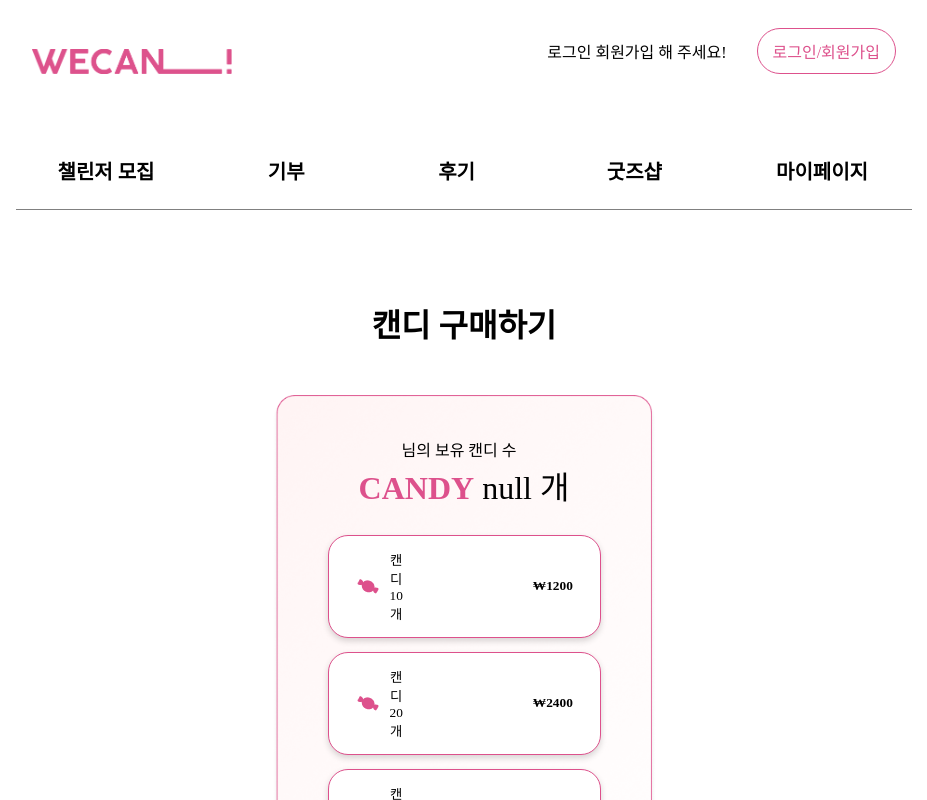
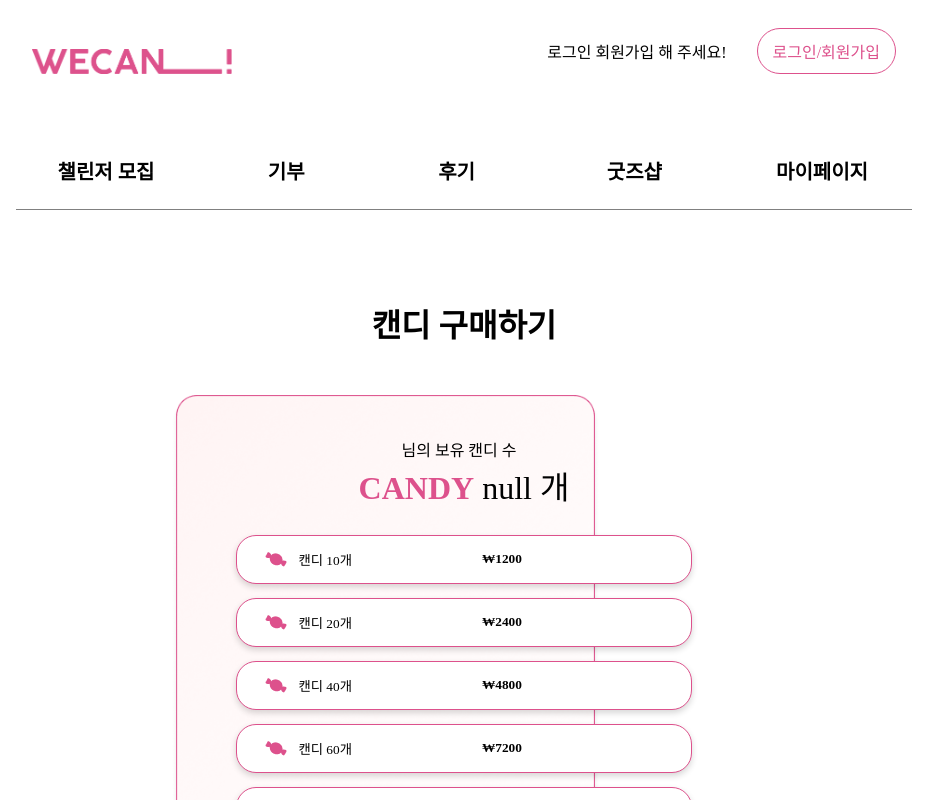
Before and after one commit to withtaylors/WECAN, a React (Create React App) app: page /mypage/candy in a window 1280 px wide. Shown: the top 800 px of the page, without its empty margins (176-1103 px from the left). Built offline with nearby package versions, Linux system fonts and the light colour scheme; a web font is replaced by a local one.

Commit message:
[update] Candp.main maxwidth 변경

```diff
--- a/src/Pages/MyPage/Candy/Styled/Candy.main.js
+++ b/src/Pages/MyPage/Candy/Styled/Candy.main.js
@@ -42,6 +42,10 @@ export const PurchaseWrapper = styled.div`
   text-align: center;
   align-items: center;
   justify-content: center;
+
+  @media (max-width: 1500px) {
+    width: 50%;
+  }
 `;
 
 export const ProfileWrapper = styled.div`
@@ -50,6 +54,7 @@ export const ProfileWrapper = styled.div`
   align-items: center;
   justify-content: center;
 `;
+
 export const UserNameContainer = styled.div`
   display: flex;
   align-items: center;
@@ -57,10 +62,12 @@ export const UserNameContainer = styled.div`
   font-size: 16px;
   justify-content: center;
 `;
+
 export const UserName = styled.h2`
   font-size: 16px;
   font-weight: bold;
 `;
+
 export const UserNameKeyWord = styled.div`
   display: flex;
   flex-direction: row;
@@ -69,6 +76,7 @@ export const UserNameKeyWord = styled.div`
 export const UserCandyCount = styled.p`
   font-size: 1.25rem;
 `;
+
 export const CandyKeyword = styled.span`
   color: #dd518c;
   font-weight: bold;
```
